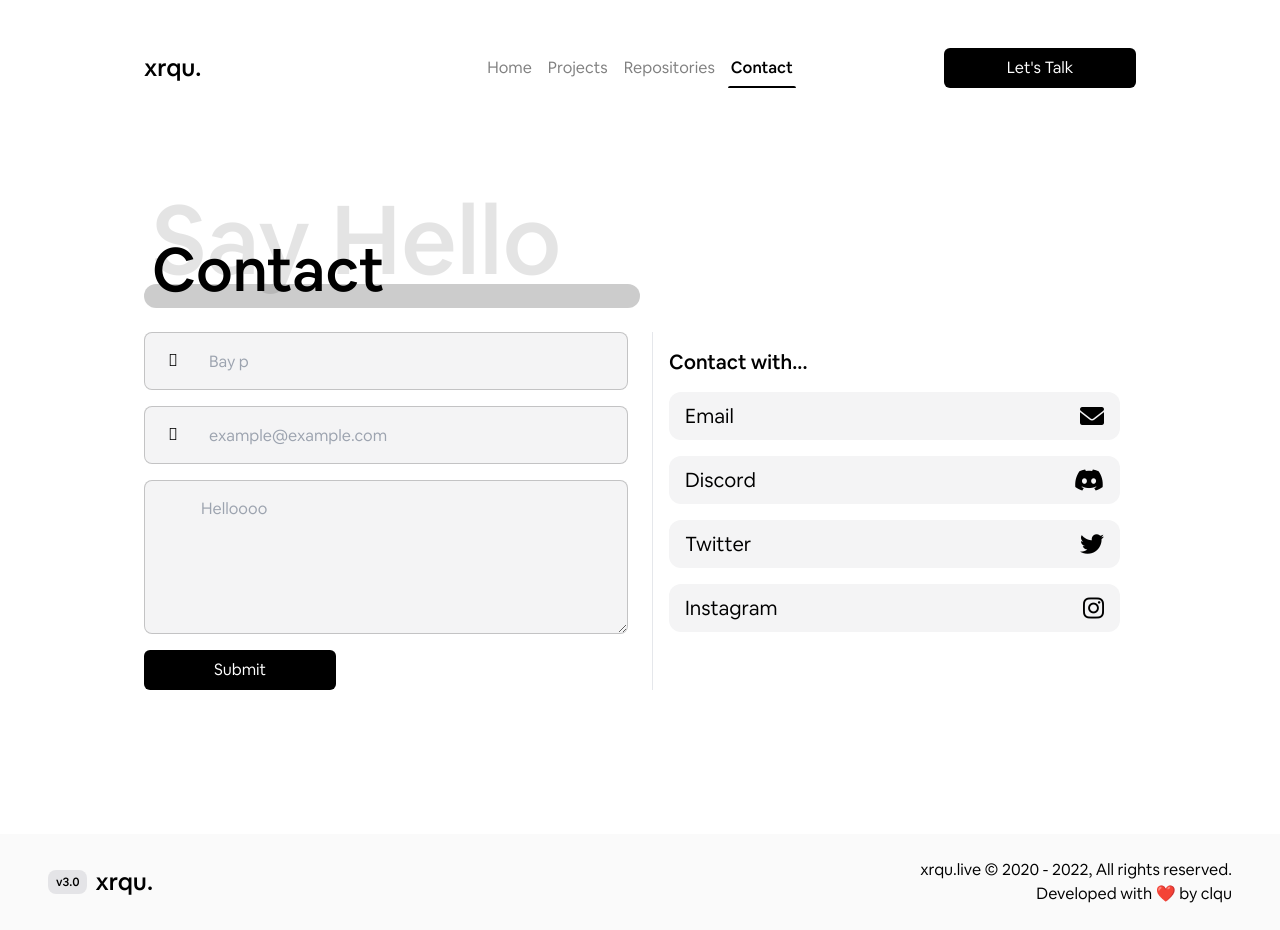
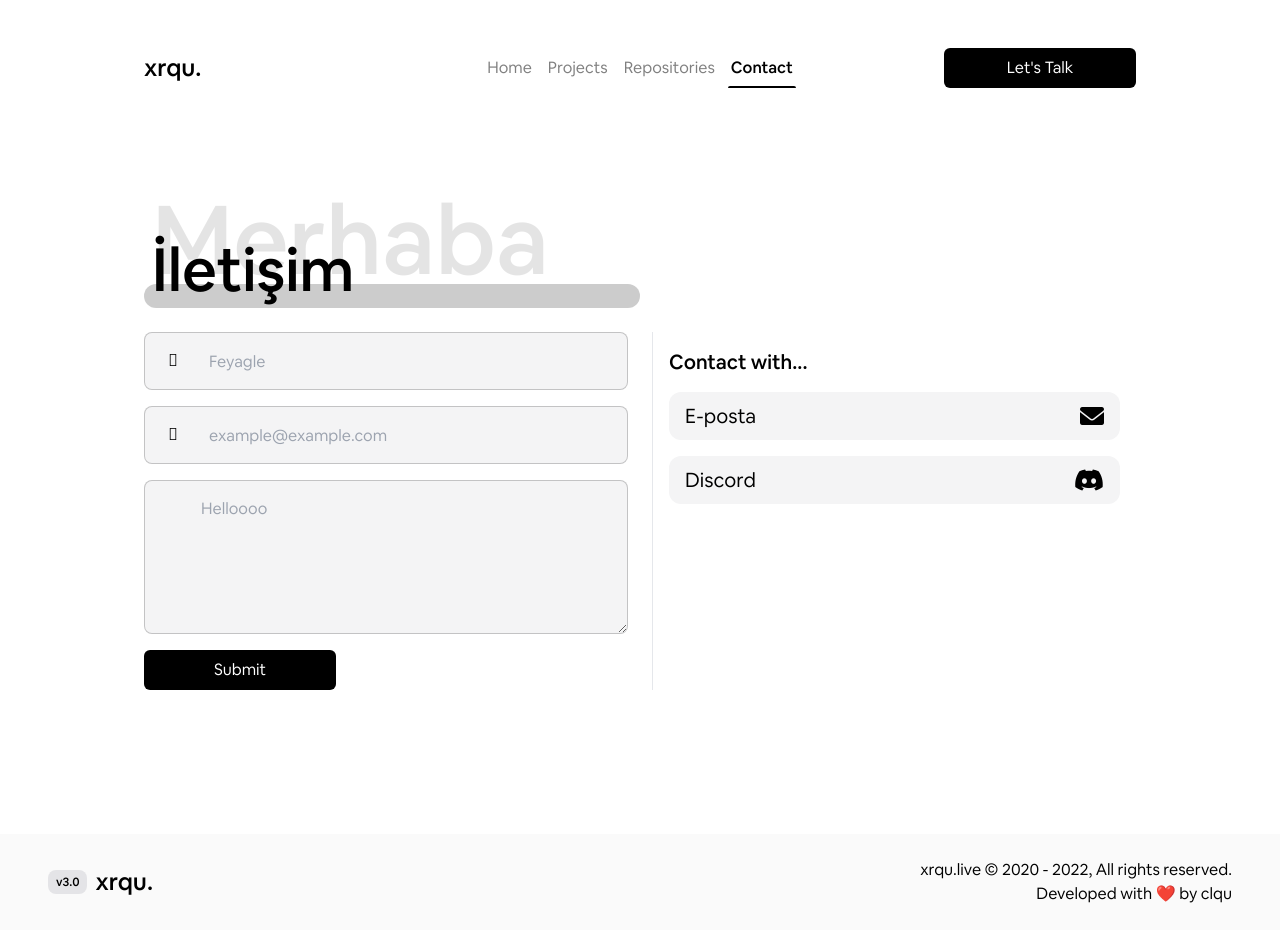
Before and after one commit to HelloFeyagle/www.feyagleworld.ml, a Next.js app: page /contact in a window 1280 px wide. Built offline with nearby package versions, Linux system fonts and the light colour scheme.

Commit message:
Update contact.jsx

```diff
--- a/src/pages/contact.jsx
+++ b/src/pages/contact.jsx
@@ -9,7 +9,7 @@ export default function Projects() {
           default: 'fal fa-user',
           active: 'fa fa-user'
         },
-        placeholder: 'Bay p',
+        placeholder: 'Feyagle',
         type: 'input'
       },
       {
@@ -76,8 +76,8 @@ export default function Projects() {
     return <>
     <div className="px-6 lg:px-36 h-full py-36 pt-24">
         <div id="title-repos" className="relative">
-          <p style={{ zIndex: 2 }} className="relative ml-2 text-3xl lg:text-6xl font-medium">Contact</p>
-          <p className="absolute bottom-5 opacity-10 ml-2 text-8xl font-medium">Say Hello</p>
+          <p style={{ zIndex: 2 }} className="relative ml-2 text-3xl lg:text-6xl font-medium">İletişim</p>
+          <p className="absolute bottom-5 opacity-10 ml-2 text-8xl font-medium">Merhaba</p>
           <div className="h-6 w-1/2 -mt-4 opacity-20 bg-cIndigo rounded-xl" />
         </div>
 
@@ -104,21 +104,13 @@ export default function Projects() {
           <div>
             <div className="space-y-4 p-4">
                 <p className="text-xl font-medium">Contact with...</p>
-                <a href={'mailto:xrqu@sdevs.org'} className="flex justify-between cursor-pointer hover:bg-zinc-300/50 transition-all duration-200 items-center bg-zinc-100 px-4 py-2 rounded-xl">
-                  <p className="text-xl">Email</p>
+                <a href={'mailto:iletisim@feyagleworld.ml'} className="flex justify-between cursor-pointer hover:bg-zinc-300/50 transition-all duration-200 items-center bg-zinc-100 px-4 py-2 rounded-xl">
+                  <p className="text-xl">E-posta</p>
                   <i className="fa fa-envelope text-2xl" />
                 </a>
                 <a href={'/talk'} target="_blank" className="flex justify-between cursor-pointer hover:bg-zinc-300/50 transition-all duration-200 items-center bg-zinc-100 px-4 py-2 rounded-xl">
                   <p className="text-xl">Discord</p>
                   <i className="fab fa-discord text-2xl" />
-                </a>
-                <a href={'https://twitter.com/xrqulivee'} target="_blank" className="flex justify-between cursor-pointer hover:bg-zinc-300/50 transition-all duration-200 items-center bg-zinc-100 px-4 py-2 rounded-xl">
-                  <p className="text-xl">Twitter</p>
-                  <i className="fab fa-twitter text-2xl" />
-                </a>
-                <a href={'https://instagram.com/xrqu.live'} target="_blank" className="flex justify-between cursor-pointer hover:bg-zinc-300/50 transition-all duration-200 items-center bg-zinc-100 px-4 py-2 rounded-xl">
-                  <p className="text-xl">Instagram</p>
-                  <i className="fab fa-instagram text-2xl" />
                 </a>
             </div>
           </div>
```
